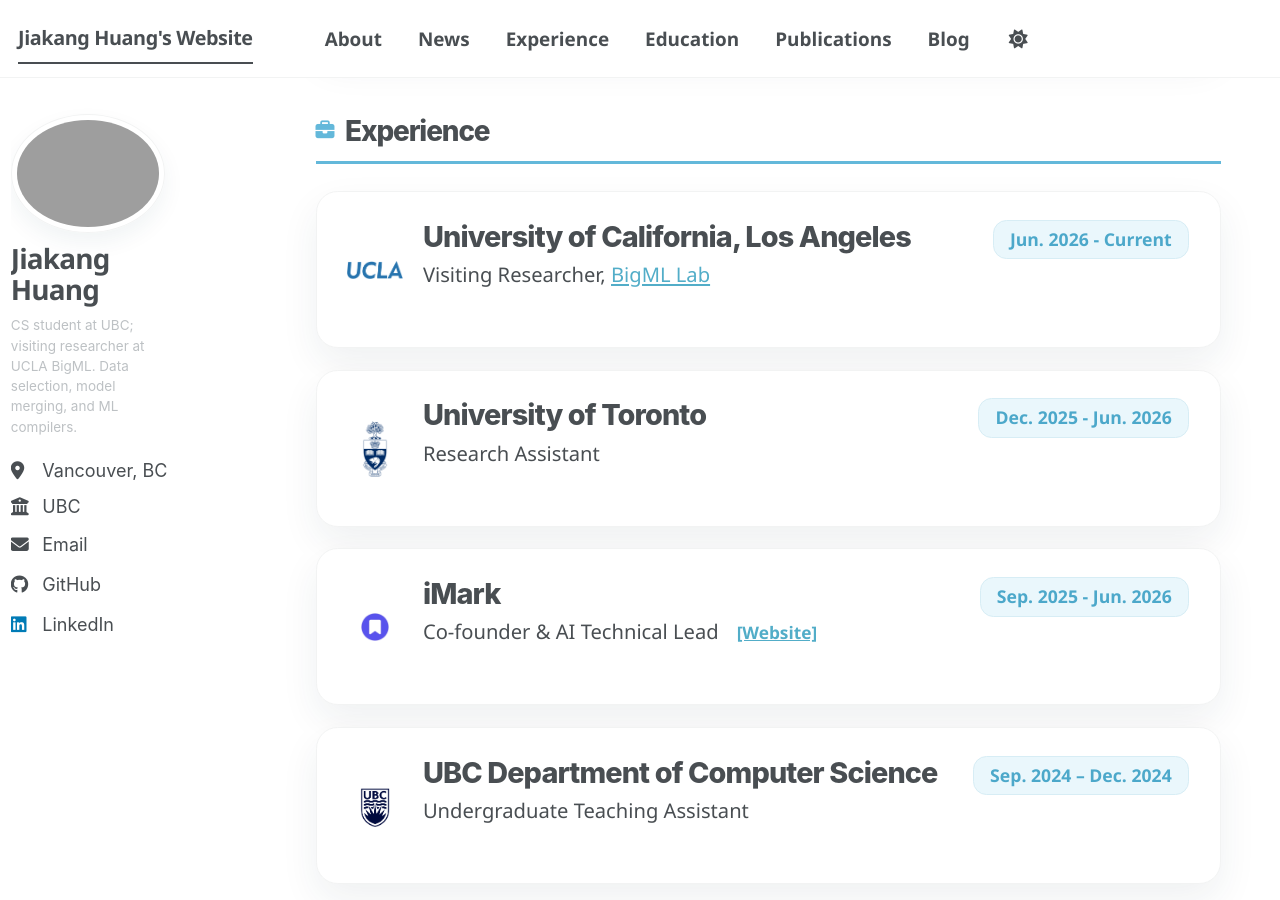
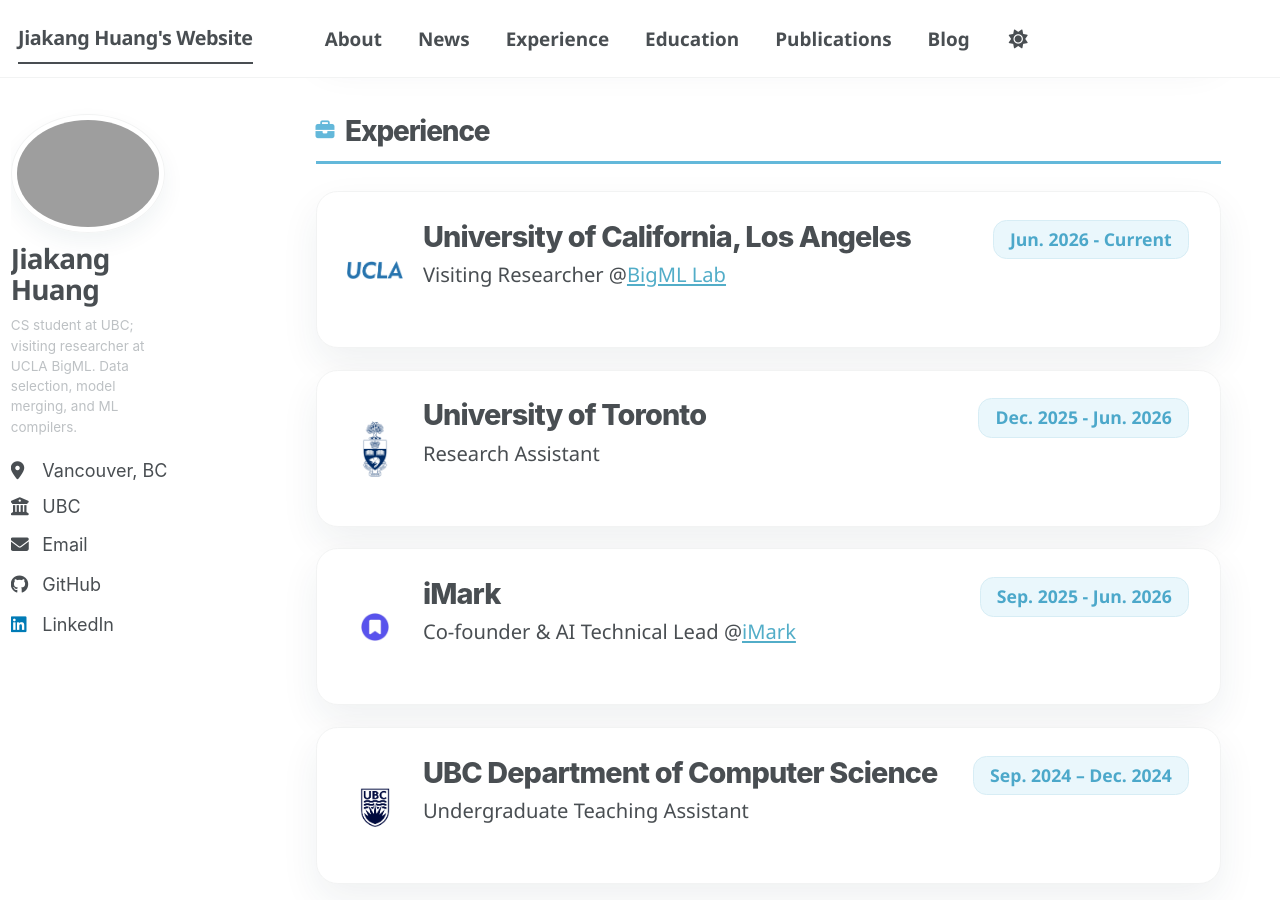
Before and after one commit to DanielHuangjiakang/danielhuangjiakang.github.io, a Jekyll site: the page built from _pages/about.md, in a window 1280 px wide and 900 px high, scrolled down 2002 px. Built offline with Jekyll 4.4.1, drawn with Linux system fonts in a browser that asks for light colours; a script bundle is joined from its source files by our own code; library files that are not in the unit come from our copies.

Commit message:
Update experience wording

```diff
--- a/_pages/about.md
+++ b/_pages/about.md
@@ -114,7 +114,7 @@
         <div class="home-card__logo-wrap"><img class="home-card__logo" src="/images/ucla-logo.png" alt="UCLA" style="width:68px;height:68px;object-fit:contain;"></div>
         <div class="home-card__main">
           <h3>University of California, Los Angeles</h3>
-          <p class="home-card__detail">Visiting Researcher, <a href="https://baharanm.github.io/bigml/">BigML Lab</a></p>
+          <p class="home-card__detail">Visiting Researcher @<a href="https://baharanm.github.io/bigml/">BigML Lab</a></p>
         </div>
       </div>
       <div class="home-card__period">Jun. 2026 - Current</div>
@@ -136,10 +136,7 @@
         <div class="home-card__logo-wrap"><img class="home-card__logo" src="/images/imark_logo.png" alt="iMark" style="width:80px;height:80px;"></div>
         <div class="home-card__main">
           <h3>iMark</h3>
-          <p class="home-card__detail home-card__detail--with-link">
-            <span>Co-founder & AI Technical Lead</span>
-            <a class="home-card__detail-link" href="https://imarkai.com/">[Website]</a>
-          </p>
+          <p class="home-card__detail">Co-founder &amp; AI Technical Lead @<a href="https://imarkai.com/">iMark</a></p>
         </div>
       </div>
       <div class="home-card__period">Sep. 2025 - Jun. 2026</div>
```
